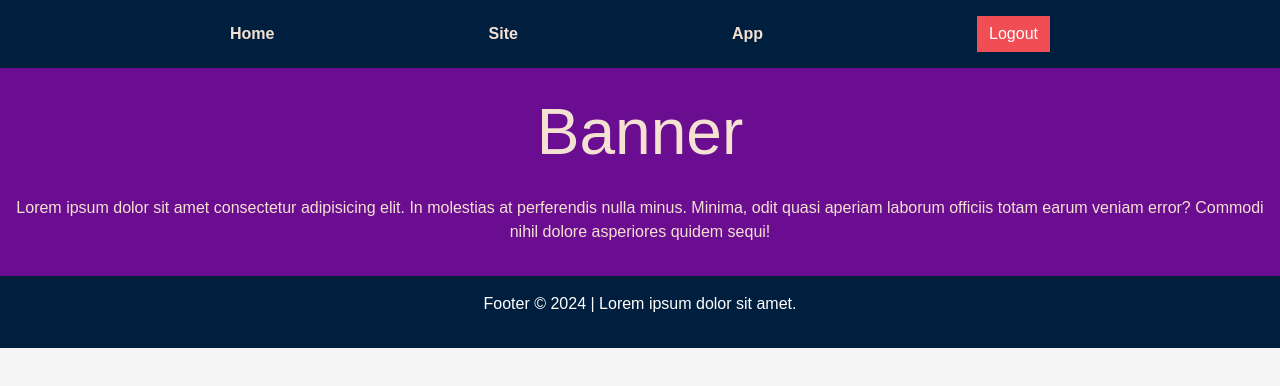
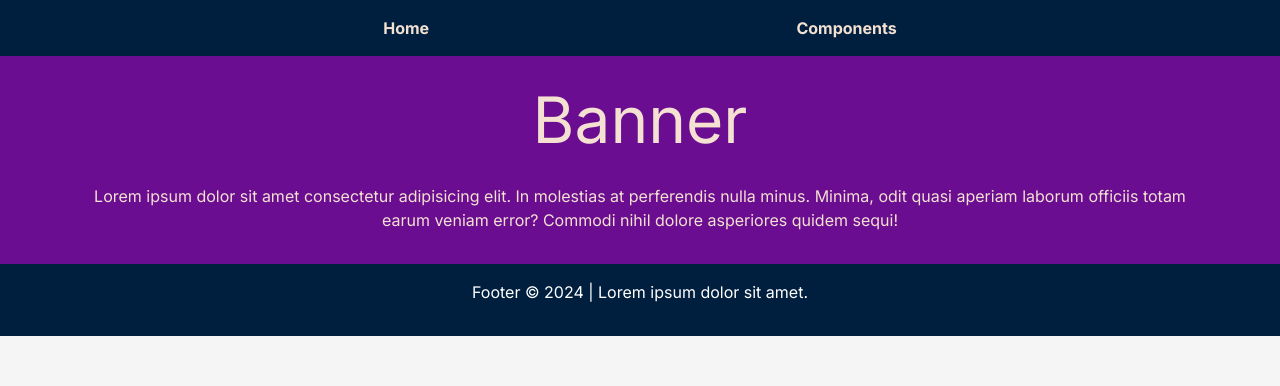
Before and after one commit to MonirSaikat/react-starter-kit, a React (Vite) app: page / in a window 1280 px wide. Shown: the top 386 px of the page. Built offline with nearby package versions, Linux system fonts and the light colour scheme.

Commit message:
working code

```diff
--- a/package.json
+++ b/package.json
@@ -13,6 +13,7 @@
     "@emotion/react": "^11.11.4",
     "@emotion/styled": "^11.11.5",
     "bootstrap": "^5.3.3",
+    "polished": "^4.3.1",
     "react": "^18.3.1",
     "react-bootstrap": "^2.10.4",
     "react-dom": "^18.3.1",
@@ -20,6 +21,7 @@
     "vite-tsconfig-paths": "^4.3.2"
   },
   "devDependencies": {
+    "@iconify/react": "^5.0.1",
     "@types/react": "^18.3.3",
     "@types/react-dom": "^18.3.0",
     "@typescript-eslint/eslint-plugin": "^7.13.1",
--- a/src/Root.tsx
+++ b/src/Root.tsx
@@ -6,9 +6,20 @@ import { Footer } from "@components/shared/Footer";
 import 'bootstrap/dist/css/bootstrap.min.css';
 
 function Root() {
+  const links = [
+    {
+      text: 'Home',
+      path: '/',
+    },
+    {
+      text: 'Components',
+      path: '/components',
+    }
+  ];
+
   return (
     <ThemeProvider theme={cosmicGroove}>
-      <Navbar />
+      <Navbar links={links} />
       <Outlet />
       <Footer />
     </ThemeProvider>
--- a/src/components/pages/home/Banner/index.tsx
+++ b/src/components/pages/home/Banner/index.tsx
@@ -1,15 +1,18 @@
 import { Text } from "@elements/Text";
 import { StyledBanner } from "./Banner.styled";
+import { Container } from "react-bootstrap";
 
 export const Banner = () => {
   return (
     <StyledBanner>
+      <Container>
         <Text heading>Banner</Text>
         <Text>
           Lorem ipsum dolor sit amet consectetur adipisicing elit. In molestias at
           perferendis nulla minus. Minima, odit quasi aperiam laborum officiis
           totam earum veniam error? Commodi nihil dolore asperiores quidem sequi!
         </Text>
+      </Container>
     </StyledBanner>
   );
 };
--- /dev/null
+++ b/src/components/shared/Alert/Alert.styled.tsx
@@ -0,0 +1,23 @@
+import styled from "@emotion/styled";
+import { darken, lighten } from "polished";
+import { Alert } from "react-bootstrap";
+
+export const StyledAlert = styled(Alert)`
+  border-radius:0;
+  border: 0;
+  padding: 8px 10px;
+  background-color: ${props => props.theme.color[props.variant || 'primary']};
+  color: ${props => lighten('0.8', props.theme.color[props.variant || 'primary'])};
+  display: flex;
+  justify-content: space-between;
+
+  .btn-close {
+    display: none;
+  }
+
+  /* custom one */
+  .alert-btn-close {
+    color: white;
+    cursor: pointer;
+  }
+`;
--- /dev/null
+++ b/src/components/shared/Alert/index.tsx
@@ -0,0 +1,19 @@
+import { useState } from "react";
+import { StyledAlert } from "./Alert.styled";
+import { Icon } from '@iconify/react';
+
+export const Alert = ({ children, ...props }) => {
+  const [show, setShow] = useState(true);
+
+  const _toggleClick = () => setShow(!show);
+
+  return (
+    <StyledAlert show={show} {...props}>
+      {children}
+
+      { props.dismissible && <span className="alert-btn-close" onClick={_toggleClick}>
+        <Icon icon="bitcoin-icons:cross-filled" />
+      </span> }
+    </StyledAlert>
+  );
+}
--- a/src/components/shared/Navbar/index.tsx
+++ b/src/components/shared/Navbar/index.tsx
@@ -1,14 +1,10 @@
 import { Link } from "react-router-dom";
 import { StyledNavbar } from "./Navbar.styled";
-import { Button } from "@elements/Button";
 
-export const Navbar = () => {
+export const Navbar = ({ links = [] }) => {
   return (
     <StyledNavbar>
-      <Link to="/">Home</Link>
-      <Link to="/site">Site</Link>
-      <Link to="/app">App</Link>
-      <Button variant="danger">Logout</Button>
+      {links.map(({ text, path }) => <Link to={path} key={path}>{text}</Link>)}
     </StyledNavbar>
   );
 };
--- /dev/null
+++ b/src/pages/Components.tsx
@@ -0,0 +1,17 @@
+import { Alert } from "@components/shared/Alert";
+import { Container } from "react-bootstrap";
+
+export const Components = () => {
+  return (
+    <Container fluid style={{ padding: '1rem' }}>
+
+      <Alert>Lorem ipsum dolor sit amet consectetur adipisicing elit. Quaerat, voluptatum!</Alert>
+      <Alert dismissible variant="danger">Lorem ipsum dolor sit amet consectetur adipisicing elit. Quaerat, voluptatum!</Alert>
+      <Alert dismissible variant="warning">Lorem ipsum dolor sit amet consectetur adipisicing elit. Quaerat, voluptatum!</Alert>
+      <Alert dismissible variant="info">Lorem ipsum dolor sit amet consectetur adipisicing elit. Quaerat, voluptatum!</Alert>
+      <Alert dismissible variant="success">Lorem ipsum dolor sit amet consectetur adipisicing elit. Quaerat, voluptatum!</Alert>
+      <Alert dismissible variant="dark">Lorem ipsum dolor sit amet consectetur adipisicing elit. Quaerat, voluptatum!</Alert>
+
+    </Container>
+  );
+}
--- a/src/routes.tsx
+++ b/src/routes.tsx
@@ -1,4 +1,5 @@
 import { App } from "@pages/App";
+import { Components } from "@pages/Components";
 import { Home } from "@pages/Home";
 import { Site } from "@pages/Site";
 import { createBrowserRouter } from "react-router-dom";
@@ -18,6 +19,10 @@ export const router = createBrowserRouter([
         element: <Site />,
       },
       {
+        path: "components",
+        element: <Components />,
+      },
+      {
         path: "app",
         element: <App />,
       },
--- a/src/styles/GlobalStyles.tsx
+++ b/src/styles/GlobalStyles.tsx
@@ -2,6 +2,8 @@
 import { Global, css } from "@emotion/react";
 
 const styles = css`
+  @import url('https://fonts.googleapis.com/css2?family=Inter:wght@100..900&display=swap');
+
   * {
     margin: 0;
     padding: 0;
@@ -9,7 +11,7 @@ const styles = css`
   }
 
   body {
-    font-family: Arial, sans-serif;
+    font-family: "Inter", sans-serif;
     background-color: #f5f5f5;
   }
 `;
--- a/src/styles/emotion.d.ts
+++ b/src/styles/emotion.d.ts
@@ -7,6 +7,10 @@ declare module "@emotion/react" {
       secondary: string;
       light: string;
       dark: string;
+      danger?: string;
+      success?: string;
+      warning?: string;
+      info?: string;
     };
   }
 }
--- a/src/styles/themes/cosmicGroove.ts
+++ b/src/styles/themes/cosmicGroove.ts
@@ -6,5 +6,9 @@ export const cosmicGroove: Theme = {
     secondary: "#F14D54",
     light: "#F4E1D2",
     dark: "#001F3F",
+    danger: "#C1224F",
+    warning: "#F5DD61",
+    success: "#219C90",
+    info: "#3FA2F6"
   },
 };
--- a/src/styles/themes/neonDreamscape.ts
+++ b/src/styles/themes/neonDreamscape.ts
@@ -6,5 +6,9 @@ export const neonDreamscape: Theme = {
     secondary: "#FF007F",
     light: "#D4FFFE",
     dark: "#2F2F2F",
+    danger: "red",
+    warning: "yellow",
+    success: "green",
+    info: "blue"
   },
 };
```
Also changed, not shown: 1 other file (tests, documents, lock files or other folders). Lines whose indentation alone changed are shown as unchanged.
